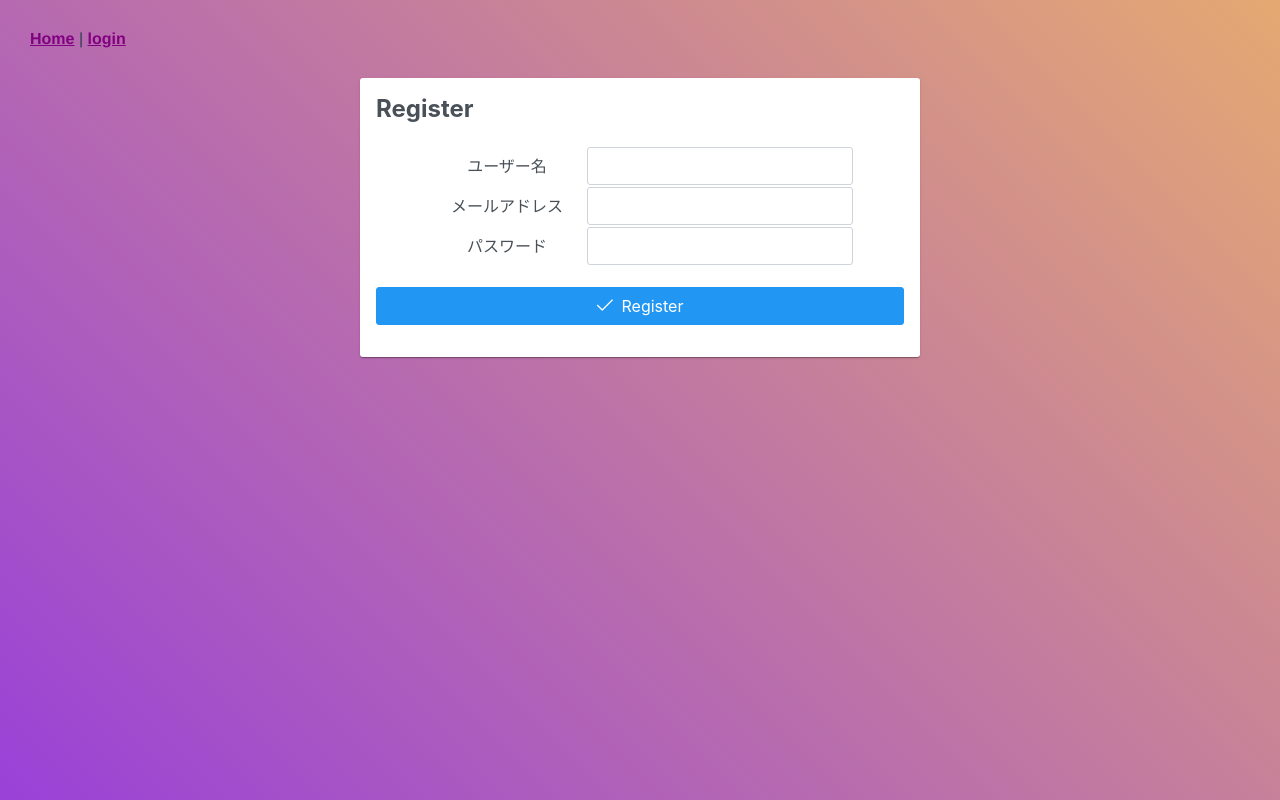
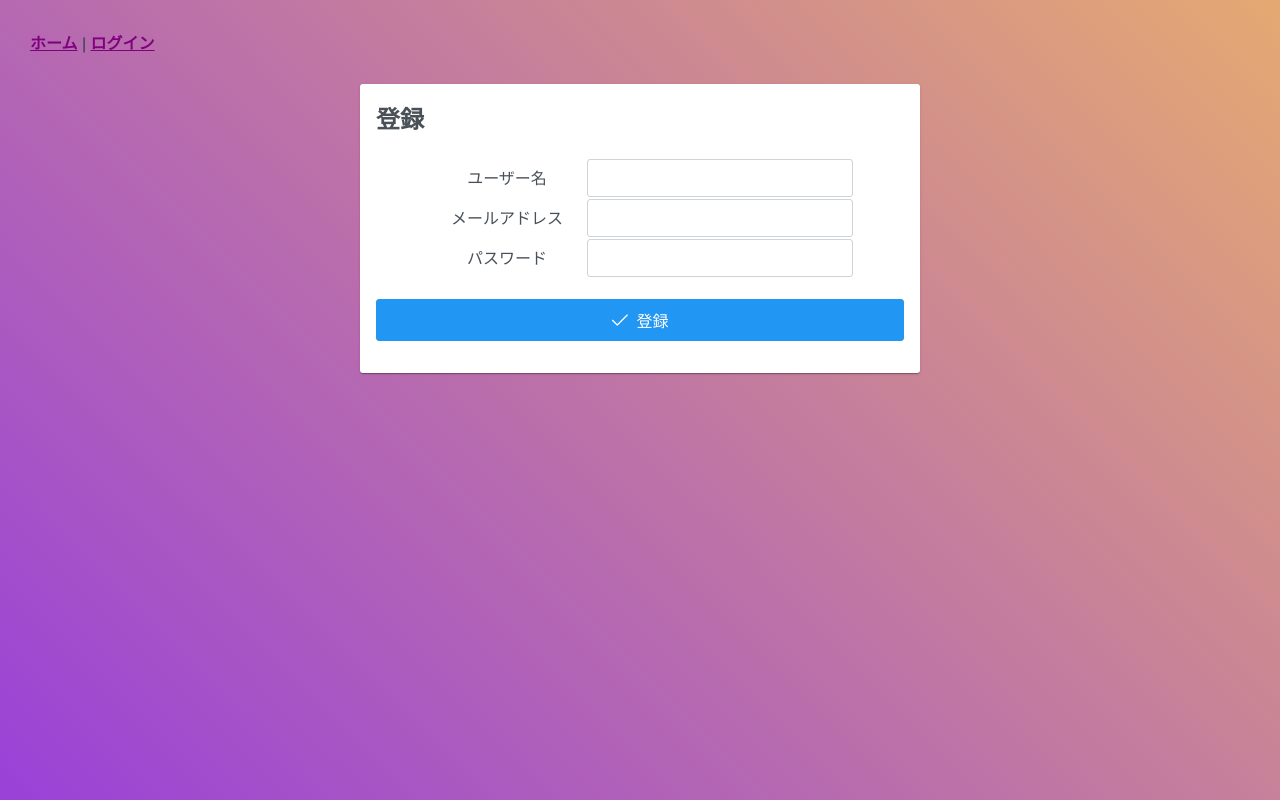
Before and after one commit to hiroki0910/topics_lab, a Vue app in the folder front/topicslab/: page /register in a window 1280 px wide. Built offline with nearby package versions, Linux system fonts and the light colour scheme; what axios-cookiejar-support would draw is missing.

Commit message:
英語の項目名を日本語に変更した

```diff
--- a/front/topicslab/src/App.vue
+++ b/front/topicslab/src/App.vue
@@ -1,11 +1,11 @@
 <template>
   <div id="nav">
-    <router-link to="/">Home</router-link> |
+    <router-link to="/">ホーム</router-link> |
     <template v-if="authenticated">
-      <a>mypage</a>
+      <a>マイページ</a>
     </template>
     <template v-else>
-      <router-link to="/login">login</router-link>
+      <router-link to="/login">ログイン</router-link>
     </template>
   </div>
   <div class="content">
--- a/front/topicslab/src/views/Login.vue
+++ b/front/topicslab/src/views/Login.vue
@@ -2,7 +2,7 @@
   <div>
     <Card>
       <template #title>
-        Login
+        ログイン
       </template>
       <template #content>
         <div class="fields">
@@ -17,7 +17,7 @@
         </div>
         <span>{{message}}</span>
         <div class="p-field">
-          <Button icon="pi pi-check" label="Login" v-on:click="login" />
+          <Button icon="pi pi-check" label="ログイン" v-on:click="login" />
         </div>
       </template>
     </Card>
--- a/front/topicslab/src/views/NewTopic.vue
+++ b/front/topicslab/src/views/NewTopic.vue
@@ -1,22 +1,22 @@
 <template>
   <Card>
     <template #title>
-      新しいTopicを投稿しよう
+      新しいトピックを投稿しよう
     </template>
     <template #content>
       <div class="p-field">
-        <label for="title">Topicタイトル</label>
+        <label for="title">トピックタイトル</label>
         <InputText v-model="title" id="title" type="text" aria-describedby="title-help" />
         <small id="title-help">タイトルを入力してください。</small>
         <p>{{messages.title}}</p>
       </div>
       <div class="p-field">
-        <label for="title">Topic内容</label>
+        <label for="title">トピック内容</label>
         <Textarea v-model="body" :autoResize="true" rows="10" />
         <p>{{messages.body}}</p>
       </div>
       <div class="p-field">
-        <Button icon="pi pi-check" label="Save" v-on:click="submit" />
+        <Button icon="pi pi-check" label="保存" v-on:click="submit" />
         <p>{{messages.submit}}</p>
       </div>
     </template>
--- a/front/topicslab/src/views/Register.vue
+++ b/front/topicslab/src/views/Register.vue
@@ -2,7 +2,7 @@
   <div>
     <Card>
       <template #title>
-        Register
+        登録
       </template>
       <template #content>
         <div class="fields">
@@ -21,7 +21,7 @@
         </div>
         <span>{{message}}</span>
         <div class="p-field">
-          <Button icon="pi pi-check" label="Register" v-on:click="register" />
+          <Button icon="pi pi-check" label="登録" v-on:click="register" />
         </div>
       </template>
     </Card>
--- a/front/topicslab/src/views/Userself.vue
+++ b/front/topicslab/src/views/Userself.vue
@@ -2,15 +2,15 @@
   <div>
     <Card>
       <template #title>
-        mypage
+        マイページ
       </template>
       <template #content>
         {{user.name}}
       </template>
       <template #footer>
-        <Button label="Create Topic" v-on:click="toNewTopic" />
-        <Button label="Logout" class="p-button-warning" v-on:click="logout" />
-        <Button label="Withdraw" class="p-button-danger" v-on:click="withdraw" />
+        <Button label="トピックを作る" v-on:click="toNewTopic" />
+        <Button label="ログアウト" class="p-button-warning" v-on:click="logout" />
+        <Button label="取り消す" class="p-button-danger" v-on:click="withdraw" />
       </template>
     </Card>
   </div>
```
